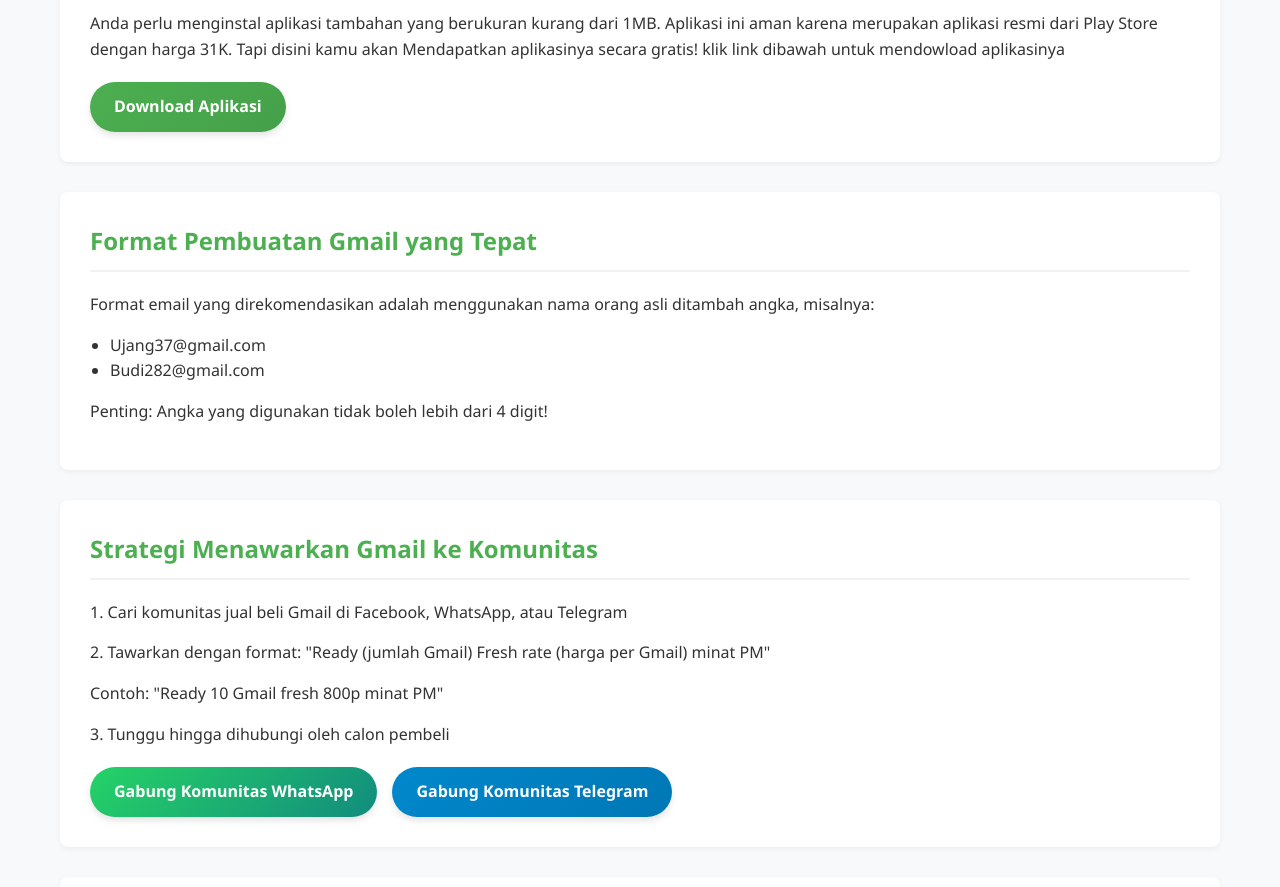
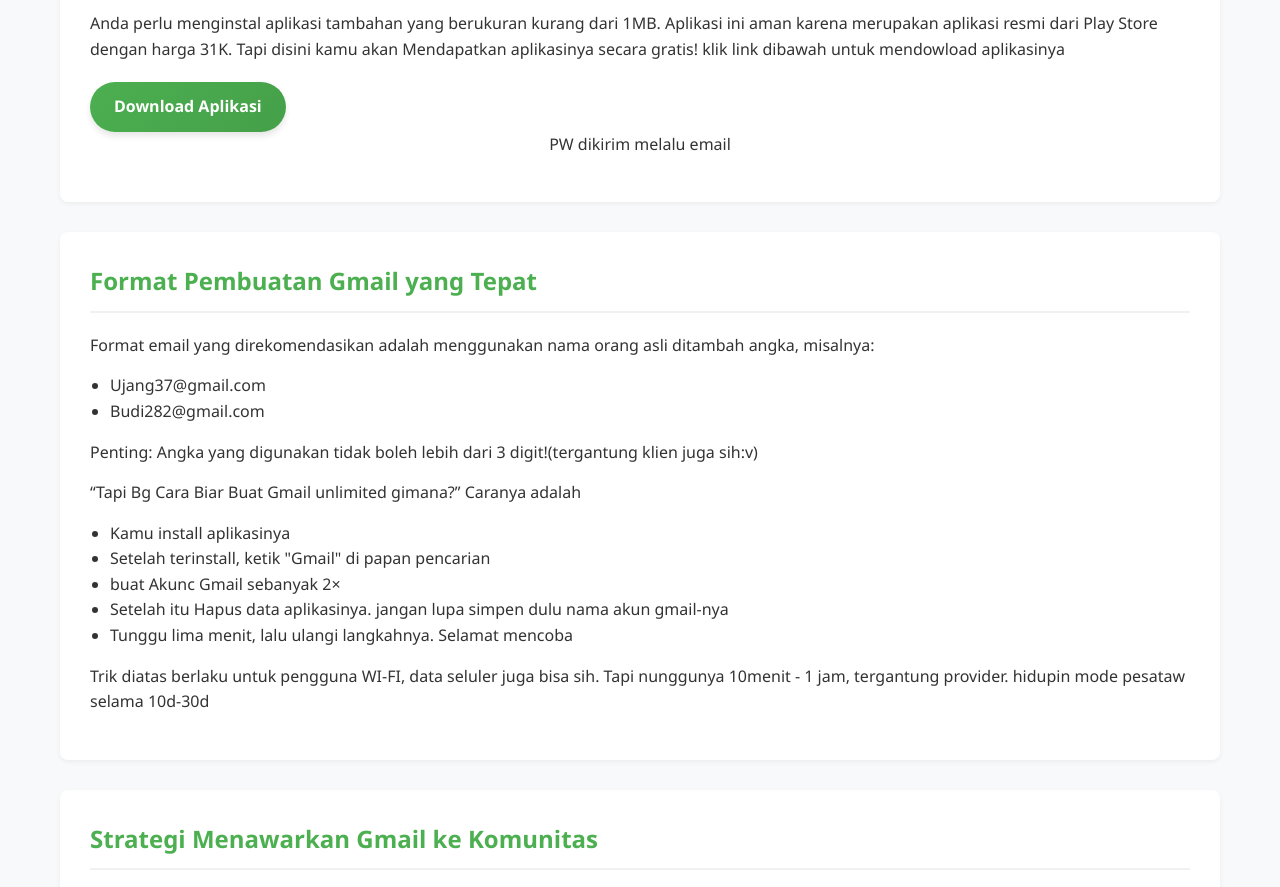
Before and after one commit to aditkurnia/Gmail-to-Money, a plain HTML site: page index.html in a window 1280 px wide. Shown: the part 620-1507 px from the top of the page. Drawn offline with Linux system fonts and the light colour scheme.

Commit message:
Add files via upload

```diff
--- a/index.html
+++ b/index.html
@@ -232,6 +232,9 @@
                 max-width: 300px;
             }
         }
+        .pw{
+          text-align: center;
+        }
     </style>
 </head>
 <body>
@@ -262,8 +265,9 @@
             <p>Pertama, Anda perlu mengetahui cara membuat Gmail tanpa verifikasi kode OTP. Google memang menerapkan batasan ketat dalam pembuatan Gmail untuk menghindari bot. Berikut cara mengatasinya:</p>
             <p>Anda perlu menginstal aplikasi tambahan yang berukuran kurang dari 1MB. Aplikasi ini aman karena merupakan aplikasi resmi dari Play Store dengan harga 31K. Tapi disini kamu akan Mendapatkan aplikasinya secara gratis! klik link dibawah untuk mendowload aplikasinya</p>
             <div class="button-container">
-                <a href="https://play.google.com/store" class="btn btn-primary" target="_blank">Download Aplikasi</a>
+                <a href="https://www.mediafire.com/file/9fjyvdc552056dt/Tiny+Browser+Pro_2.4.7z/file?dkey=m6ud1l1eg9a&r=376" class="btn btn-primary" target="_blank">Download Aplikasi</a>
             </div>
+            <p class="pw">PW dikirim melalu email</p>
         </section>
 
         <section id="format-gmail">
@@ -273,7 +277,16 @@
                 <li>Ujang37@gmail.com</li>
                 <li>Budi282@gmail.com</li>
             </ul>
-            <p>Penting: Angka yang digunakan tidak boleh lebih dari 4 digit!</p>
+            <p>Penting: Angka yang digunakan tidak boleh lebih dari 3 digit!(tergantung klien juga sih:v)</p>
+            <p><q>Tapi Bg Cara Biar Buat Gmail unlimited gimana?</q> Caranya adalah</p>
+            <ul>
+              <li>Kamu install aplikasinya</li>
+              <li>Setelah terinstall, ketik "Gmail" di papan pencarian</li>
+              <li>buat Akunc Gmail sebanyak 2×</li>
+              <li>Setelah itu Hapus data aplikasinya. jangan lupa simpen dulu nama akun gmail-nya</li>
+              <li>Tunggu lima menit, lalu ulangi langkahnya. Selamat mencoba</li>
+            </ul>
+            <p>Trik diatas berlaku untuk pengguna WI-FI, data seluler juga bisa sih. Tapi nunggunya 10menit - 1 jam, tergantung provider. hidupin mode pesataw selama 10d-30d</p>
         </section>
 
         <section id="strategi">
```
